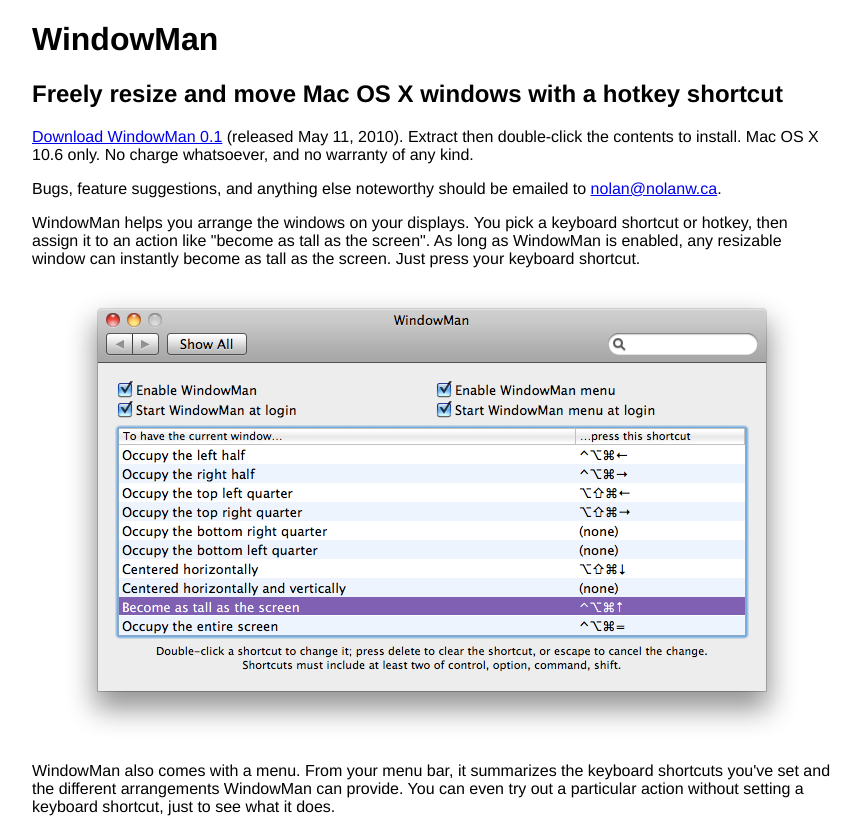
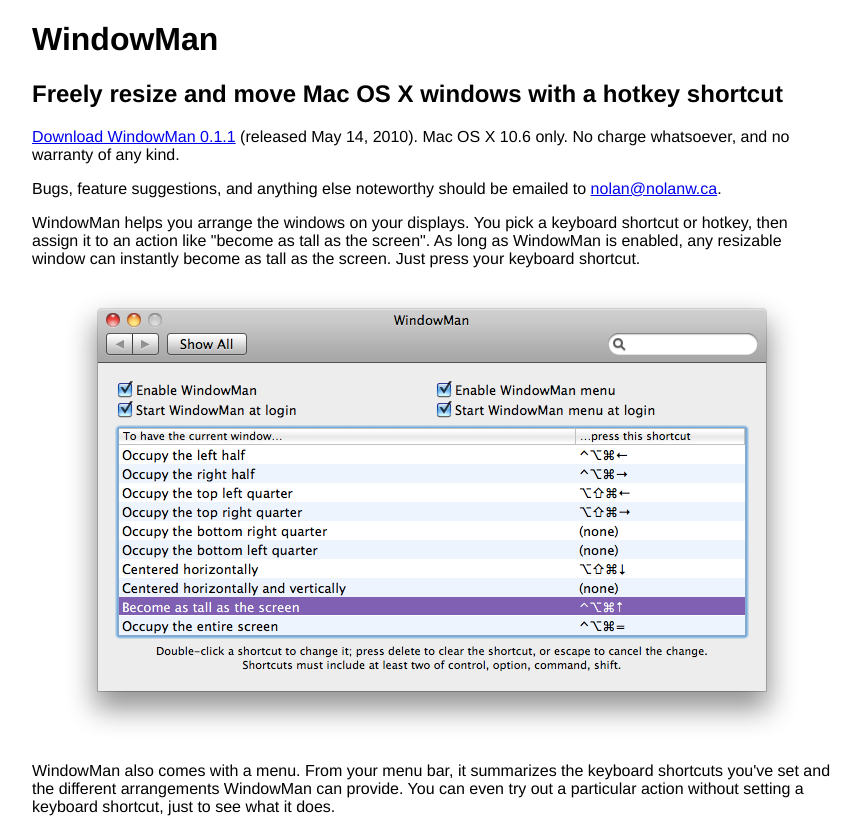
Before and after one commit to nolanw/WindowMan, a plain HTML site: page Site/index.html in a window 1280 px wide. Shown: the top 819 px of the page, without its empty margins (208-1069 px from the left). Drawn offline with Linux system fonts and the light colour scheme.

Commit message:
Updated site to refer to version 0.1.1 and link directly to package.
 - Compressing installer package resulted in zero size savings.

```diff
--- a/Site/index.html
+++ b/Site/index.html
@@ -26,7 +26,7 @@
     </hgroup>
     <section>
       <p>
-        <a href="WindowMan.zip">Download WindowMan 0.1</a> (released May 11, 2010). Extract then double-click the contents to install. Mac OS X 10.6 only. No charge whatsoever, and no warranty of any kind.
+        <a href="WindowMan.pkg">Download WindowMan 0.1.1</a> (released May 14, 2010). Mac OS X 10.6 only. No charge whatsoever, and no warranty of any kind.
       </p>
       <p>
         Bugs, feature suggestions, and anything else noteworthy should be emailed to <a href="mailto:nolan@nolanw.ca">nolan@nolanw.ca</a>.
```
